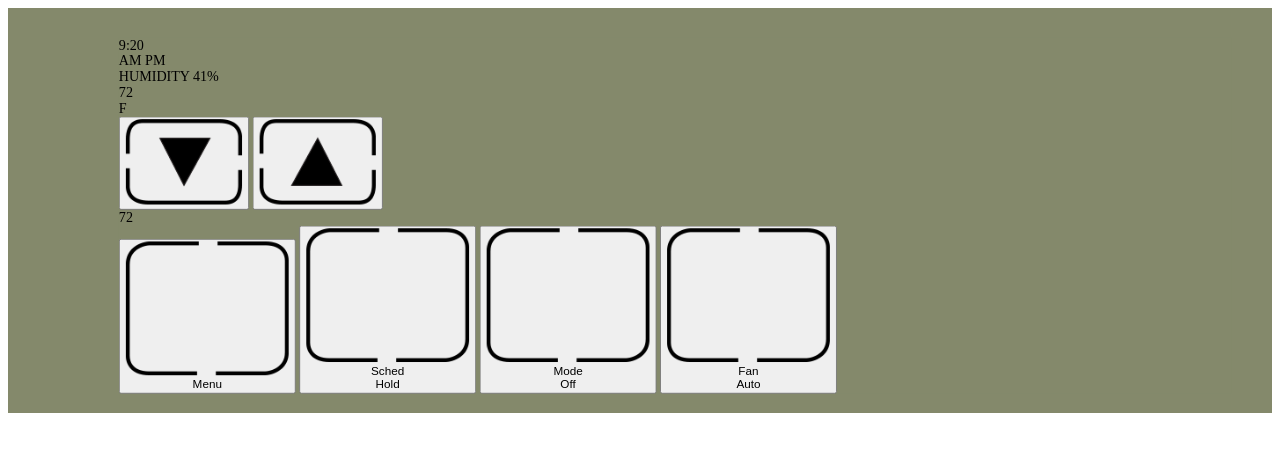
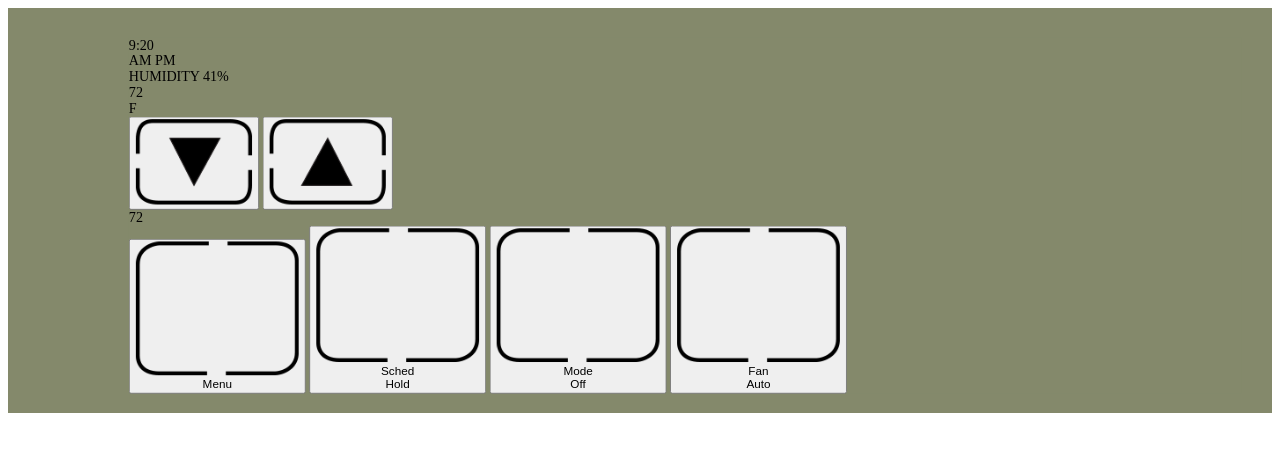
Before and after one commit to TheShoes/thermgit, a SvelteKit app: page / in a window 1280 px wide. Shown: the top 452 px of the page. Built offline with nearby package versions, Linux system fonts and the light colour scheme.

Commit message:
Update +page.svelte

```diff
--- a/src/routes/+page.svelte
+++ b/src/routes/+page.svelte
@@ -49,7 +49,7 @@
     /* Manual positioning - uncomment and adjust as needed */
     position: relative;
     top: 5px;
-    left: 35px;
+    left: 45px;
 
     /* Or use margin for offset positioning */
     /* margin-top: 20px; */
```
